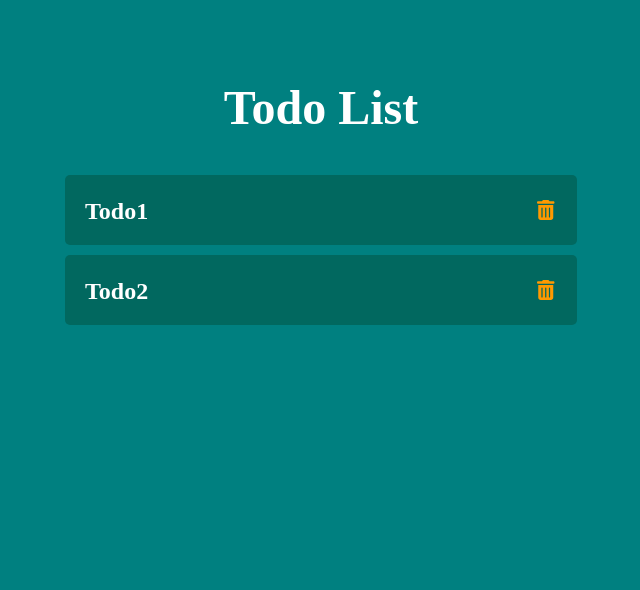
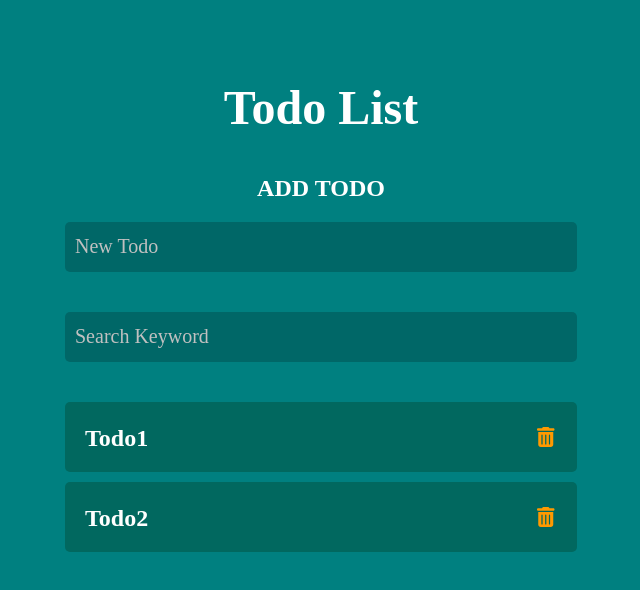
Before and after one commit to shodayuki/study_of_js, a React (Create React App) app in the folder brain-react/section_02/: page / in a window 1280 px wide. Shown: the top 590 px of the page, without its empty margins (319-959 px from the left). Built offline with nearby package versions, Linux system fonts and the light colour scheme.

Commit message:
section1を再現

```diff
--- a/brain-react/section_02/package.json
+++ b/brain-react/section_02/package.json
@@ -3,6 +3,7 @@
   "version": "0.1.0",
   "private": true,
   "dependencies": {
+    "@babel/plugin-proposal-private-property-in-object": "^7.21.11",
     "@fortawesome/free-solid-svg-icons": "^6.2.0",
     "@fortawesome/react-fontawesome": "^0.2.0",
     "@testing-library/jest-dom": "^5.17.0",
--- /dev/null
+++ b/brain-react/section_02/src/components/organisms/AddTodo/index.jsx
@@ -0,0 +1,30 @@
+/**
+ * AddTodo
+ *
+ * @package components
+ */
+import { InputForm } from "../../atoms/InputForm";
+import styles from "./style.module.css";
+
+/**
+ * AddTodo
+ *
+ * @param {*} props
+ * @returns
+ */
+export const AddTodo = (props) => {
+    /* props */
+    const { addInputValue, onChangeTodo, handleAddTodo } = props;
+
+    return (
+        <>
+            <h2 className={styles.subTitle}>{"ADD TODO"}</h2>
+            <InputForm
+                inputValue={addInputValue}
+                placeholder={"New Todo"}
+                handleChangeValue={onChangeTodo}
+                handleKeyDown={handleAddTodo}
+            />
+        </>
+    );
+};
--- /dev/null
+++ b/brain-react/section_02/src/components/organisms/AddTodo/style.module.css
@@ -0,0 +1,4 @@
+.subTitle {
+    text-align: center;
+    color: #FFF;
+}
--- a/brain-react/section_02/src/components/templates/TodoTemplate/index.jsx
+++ b/brain-react/section_02/src/components/templates/TodoTemplate/index.jsx
@@ -1,22 +1,74 @@
 import { useState } from "react";
 import { TodoList } from "../../organisms/TodoList";
+import { AddTodo } from "../../organisms/AddTodo";
+import {InputForm} from "../../atoms/InputForm";
+import {searchTodo} from "../../../utils/todoLogic";
+import { INIT_TODO_LIST, INIT_UNIQUE_ID } from "../../../constants/data";
 import styles from "./styles.module.css";
-import { INIT_TODO_LIST } from "../../../constants/data";
 
 export const TodoTemplate = () => {
     /* TodoList */
     const [originTodoList, setOriginTodoList] = useState(INIT_TODO_LIST);
+    /* add input title */
+    const [addInputValue, setAddInputValue] = useState("");
+    /* Todo採番ID */
+    const [uniqueId, setUniqueId] = useState(INIT_UNIQUE_ID);
+    /* 検索キーワード */
+    const [searchKeyword, setSearchKeyword] = useState("");
     /* 表示用TodoList */
     const [showTodoList, setShowTodoList] = useState(INIT_TODO_LIST);
 
     /* actions */
     /**
+     * addInputValueの変更処理
+     *
+     * @param {*} e
+     */
+    const onChangeAddInputValue = (e) => {
+        setAddInputValue(e.target.value);
+    };
+
+    /**
      * 表示用Todoリスト更新処理
      *
      * @param {*} newTodoList
+     * @param {*} keyword
      */
-    const updateShowTodoList = (newTodoList) => {
-        setShowTodoList(newTodoList);
+    const updateShowTodoList = (newTodoList, keyword) => {
+        setShowTodoList(
+            // eslint-disable-next-line
+            keyword != "" ? searchTodo(newTodoList, keyword) : newTodoList
+        );
+    };
+
+    /**
+     * Todo新規登録処理
+     *
+     * @param {*} e
+     */
+    const handleAddTodo = (e) => {
+        // エンターキーが押下された時にTodoを追加
+        // eslint-disable-next-line
+        if (e.key === "Enter" && addInputValue != "") {
+            const nextUniqueId = uniqueId + 1;
+
+            // Todo追加処理
+            const newTodoList = [
+                ...originTodoList,
+                {
+                    id: nextUniqueId,
+                    title: addInputValue
+                },
+            ];
+            setOriginTodoList(newTodoList);
+            updateShowTodoList(newTodoList, searchKeyword);
+
+            // 採番IDを更新
+            setUniqueId(nextUniqueId);
+
+            // Todo追加後、入力後リセット
+            setAddInputValue("");
+        }
     };
 
     /**
@@ -34,8 +86,20 @@ export const TodoTemplate = () => {
             // todoを削除したTodoListの更新
             setOriginTodoList(newTodoList);
 
-            updateShowTodoList(newTodoList);
+            updateShowTodoList(newTodoList, searchKeyword);
         }
+    }
+
+    /**
+     * Todo検索処理
+     *
+     * @param {*} e
+     */
+    const handleSearchTodo = (e) => {
+        const keyword = e.target.value;
+        setSearchKeyword(keyword);
+
+        updateShowTodoList(originTodoList, keyword);
     }
 
     return (
@@ -43,11 +107,19 @@ export const TodoTemplate = () => {
             <h1 className={styles.title}>Todo List</h1>
             {/* Todo追加エリア */}
             <section className={styles.common}>
-
+                <AddTodo
+                    addInputValue={addInputValue}
+                    onChangeTodo={onChangeAddInputValue}
+                    handleAddTodo={handleAddTodo}
+                />
             </section>
             {/* Todo検索フォームエリア */}
             <section className={styles.common}>
-
+                <InputForm
+                    inputValue={searchKeyword}
+                    placeholder={"Search Keyword"}
+                    handleChangeValue={handleSearchTodo}
+                />
             </section>
             {/* Todoリスト一覧表示 */}
             <section className={styles.common}>
--- /dev/null
+++ b/brain-react/section_02/src/utils/todoLogic.js
@@ -0,0 +1,19 @@
+/**
+ * TodoLogic
+ *
+ * @package logic
+ */
+
+/**
+ * 検索処理
+ * 部分一致で検索する
+ *
+ * @param {*} todoList
+ * @param {*} keyword
+ * @returns
+ */
+export const searchTodo = (todoList, keyword) =>
+    todoList.filter((todo) => {
+        const regexp = new RegExp("^" + keyword, "i");
+        return todo.title.match(regexp);
+    });
```
Also changed, not shown: 1 other file (tests, documents, lock files or other folders).
